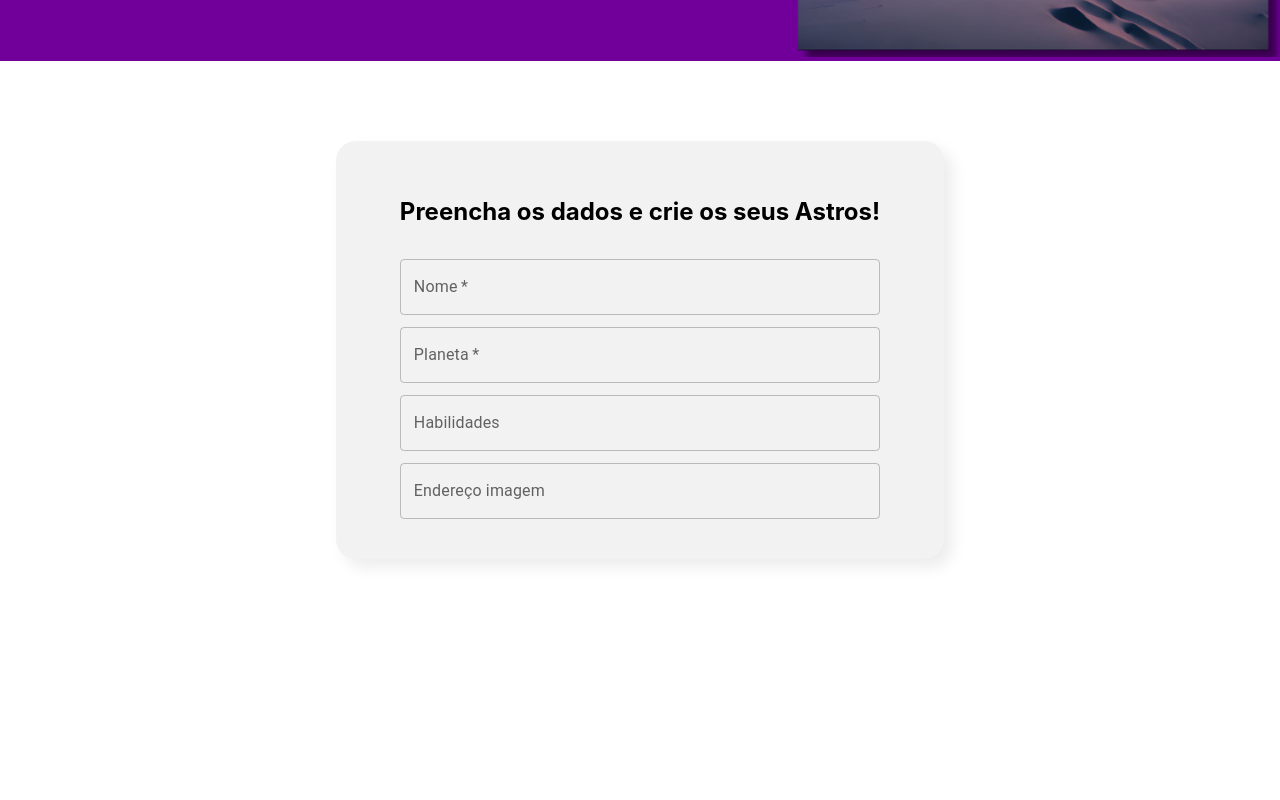
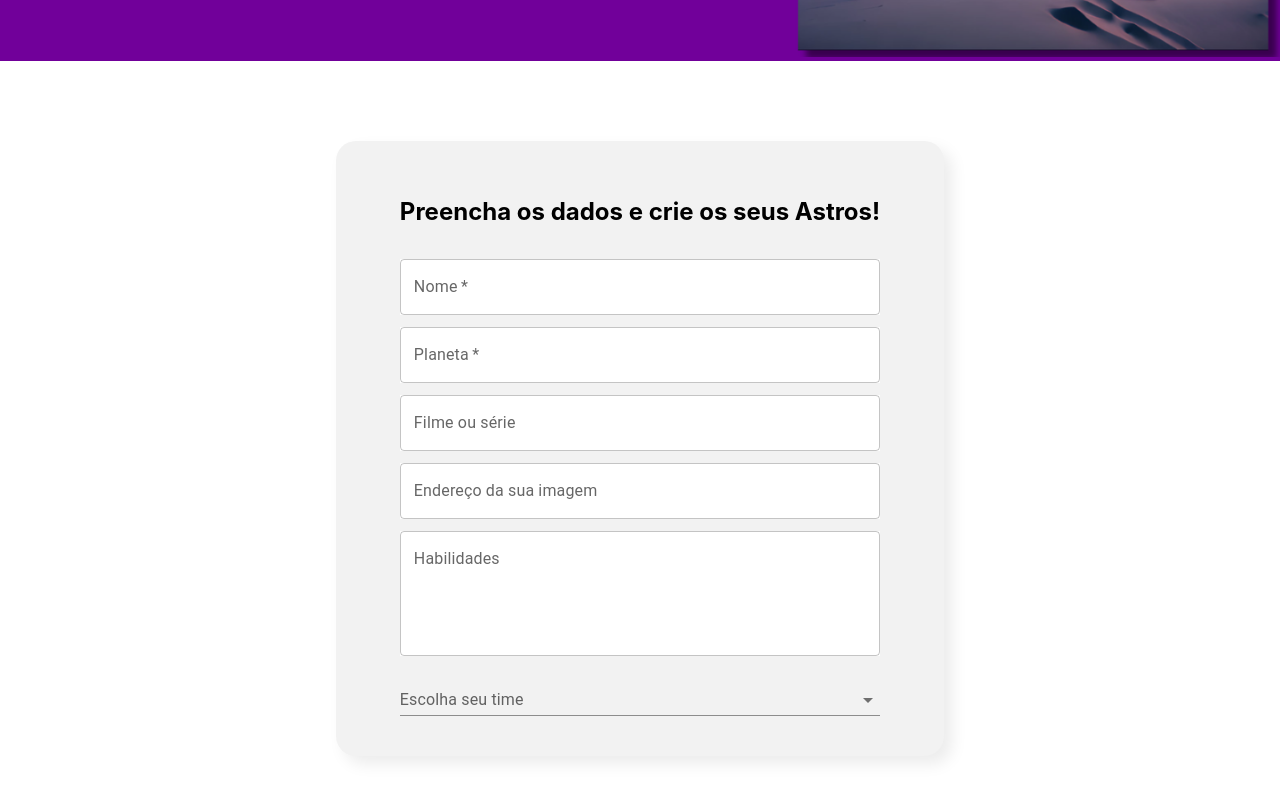
Before and after one commit to GuilhermeSerafim/interestelar, a React (Create React App) app: page / in a window 1280 px wide. Shown: the part 402-1202 px from the top of the page. Before the commit the page ends 1041 px from the top, so only its background shows below. Built offline with nearby package versions, Linux system fonts and the light colour scheme.

Commit message:
Utilizando o material ui para criar um seletor de times e estilizar alguns textfield

```diff
--- a/src/componentes/Form/index.jsx
+++ b/src/componentes/Form/index.jsx
@@ -1,16 +1,26 @@
+import SelectTeam from "../SelectTeam";
 import TextField from "../TextField";
 import "./Form.css";
 
 const Form = () => {
+
+    const teams = [
+        'Astro Studies', // Estudos
+        'Stellar Explorers', // Exploradores
+        'Interspatial Support', // Suporte
+        'Galaxy Infrastructure' // Infraestrutura
+    ]
+
     return (
         <section className="formCriarAstros">
             <form>
                 <h1>Preencha os dados e crie os seus Astros!</h1>
                 <TextField label="Nome" required />
                 <TextField label="Planeta" required />
-                <TextField label="Habilidades" />
-                <TextField label="Endereço imagem" />
-                {/* Aqui terá checkbox mui de estudo e equipe de astros */}
+                <TextField label="Filme ou série" />
+                <TextField label="Endereço da sua imagem" />
+                <TextField label="Habilidades" multiline lines="4"/>
+                <SelectTeam itens={teams} />
             </form>
         </section>
     )
--- /dev/null
+++ b/src/componentes/SelectTeam/index.js
@@ -0,0 +1,28 @@
+import { Select, MenuItem, InputLabel, FormControl } from "@mui/material";
+import "./SelectTeam.css";
+
+const SelectTeam = (props) => {
+    // Desestruturação do objeto
+    const { itens, value, onChange } = props;
+
+    return (
+            <FormControl fullWidth margin="dense" variant="standard" >
+                <InputLabel id="teams-label">Escolha seu time</InputLabel>
+                <Select
+                    labelId="teams-label"
+                    id="teams"
+                    value={value}  // Aqui você deve fornecer o valor selecionado (pode ser um estado do componente pai)
+                    label="Teams"
+                    onChange={onChange}  // Aqui você deve fornecer a função de callback para lidar com as mudanças de seleção
+                >
+                    {itens.map((item, index) => (
+                        <MenuItem key={index} value={item}>
+                            {item}
+                        </MenuItem>
+                    ))}
+                </Select>
+            </FormControl>
+    );
+};
+
+export default SelectTeam;
--- a/src/componentes/TextField/index.jsx
+++ b/src/componentes/TextField/index.jsx
@@ -12,6 +12,9 @@ const TextField = (props) => {
                 variant="outlined"
                 color='secondary'
                 margin='dense'
+                style={{backgroundColor:"#fff"}}
+                multiline={props.multiline}
+                rows={props.lines}
             />
         </div>
     )
```
Also changed, not shown: src/componentes/SelectTeam/SelectTeam.css (added).
